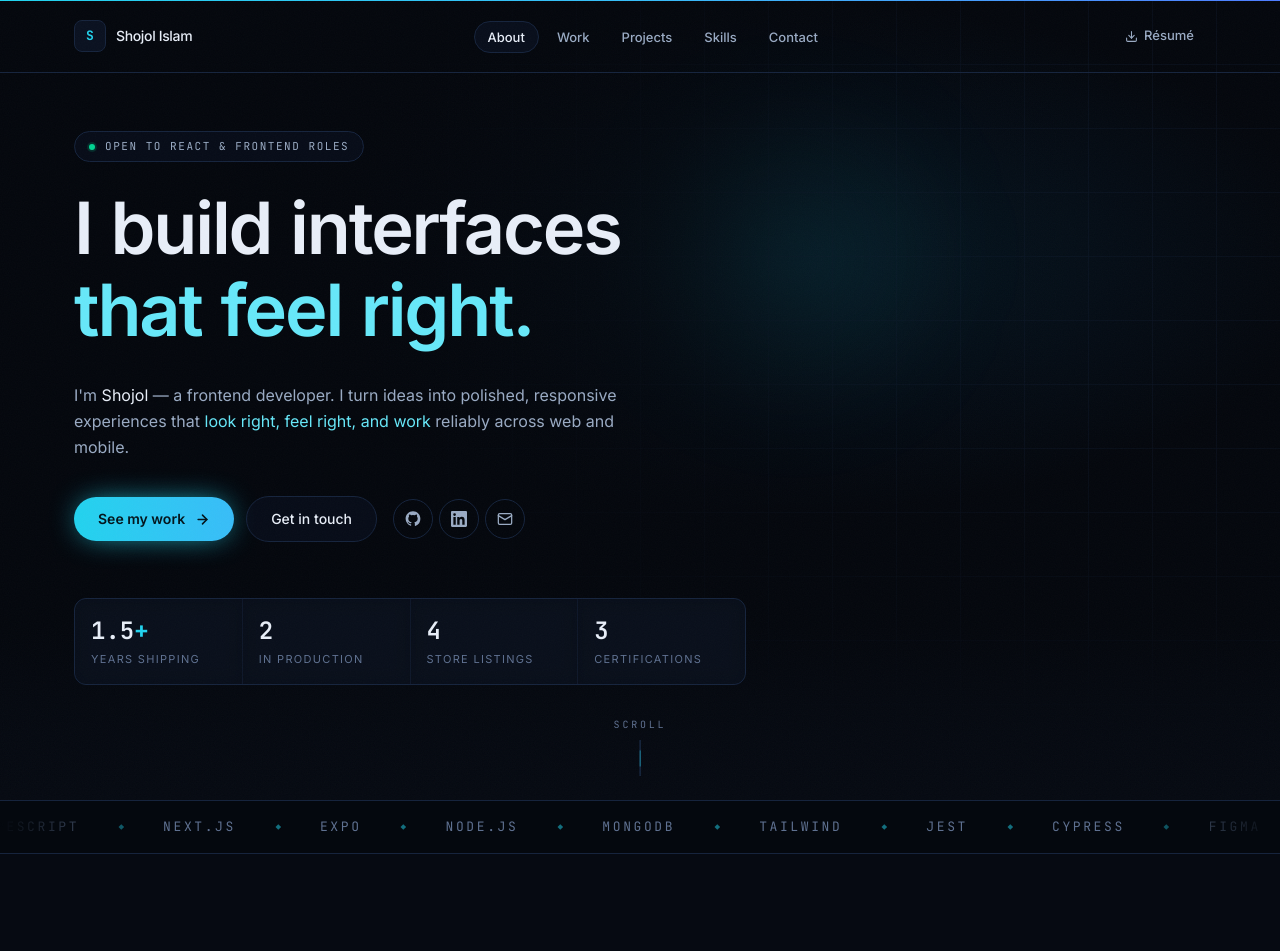
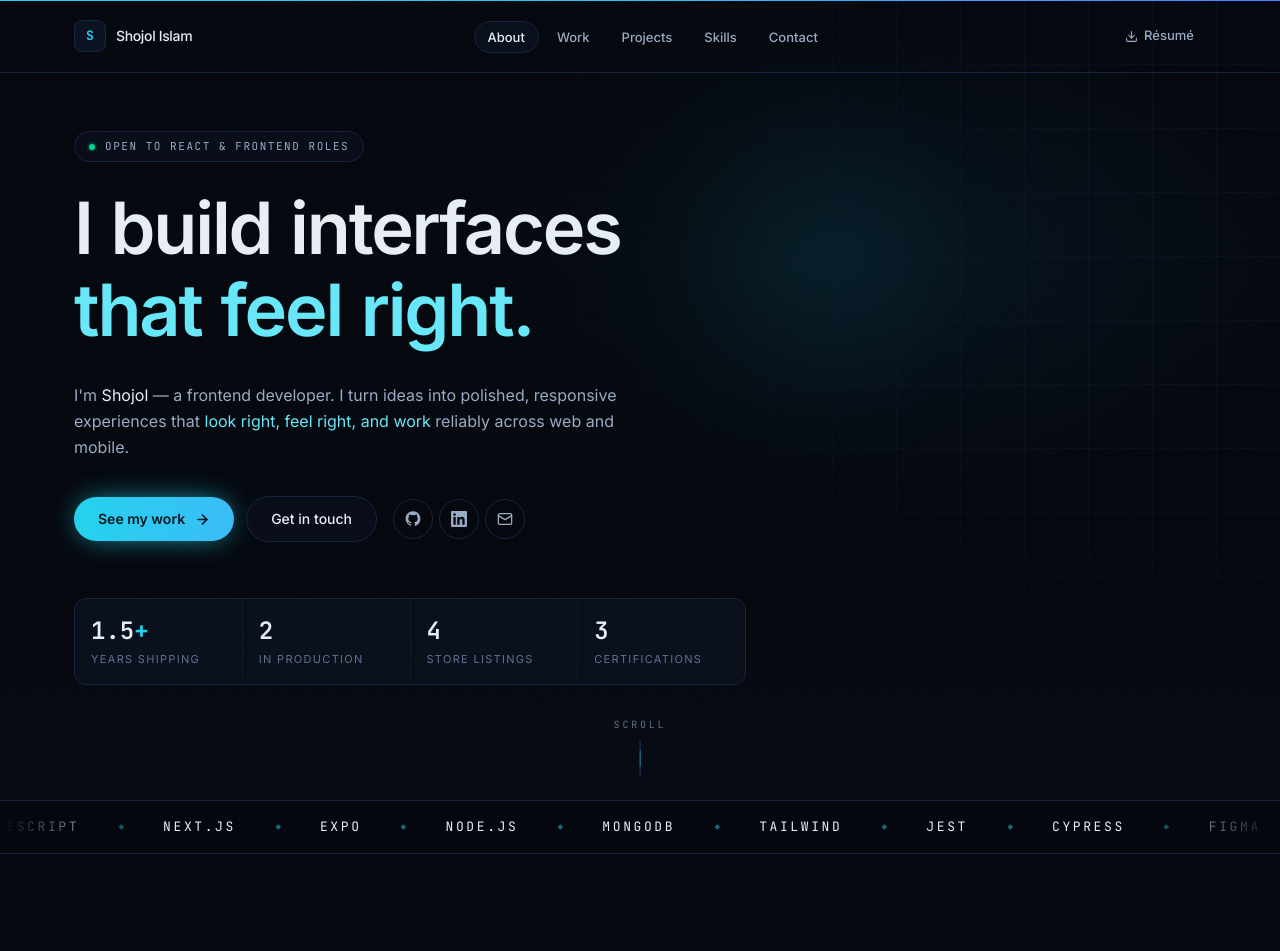
Before and after one commit to devshojol/portfolio-v2, a Next.js app: page / in a window 1280 px wide. Shown: the top 951 px of the page. Built offline with nearby package versions, Linux system fonts and the light colour scheme.

Commit message:
Accessibility optimize

```diff
--- a/src/components/sections/Marquee.tsx
+++ b/src/components/sections/Marquee.tsx
@@ -9,16 +9,22 @@ export default function Marquee() {
         <div className="animate-marquee flex shrink-0 items-center gap-10 pr-10">
           {row.map((word, i) => (
             <span key={word + i} className="flex shrink-0 items-center gap-10">
-              <span className="font-mono text-[13px] uppercase tracking-[0.2em] text-ink-faint transition-colors duration-300 hover:text-accent">
+              <span className="font-mono text-[13px] uppercase tracking-[0.2em] text-ink transition-colors duration-300 hover:text-accent">
                 {word}
               </span>
               <span className="h-1 w-1 shrink-0 rotate-45 bg-accent/50" />
             </span>
           ))}
         </div>
-        <div aria-hidden className="animate-marquee flex shrink-0 items-center gap-10 pr-10">
+        <div
+          aria-hidden
+          className="animate-marquee flex shrink-0 items-center gap-10 pr-10"
+        >
           {row.map((word, i) => (
-            <span key={`b-${word}-${i}`} className="flex shrink-0 items-center gap-10">
+            <span
+              key={`b-${word}-${i}`}
+              className="flex shrink-0 items-center gap-10"
+            >
               <span className="font-mono text-[13px] uppercase tracking-[0.2em] text-ink-faint">
                 {word}
               </span>
```
